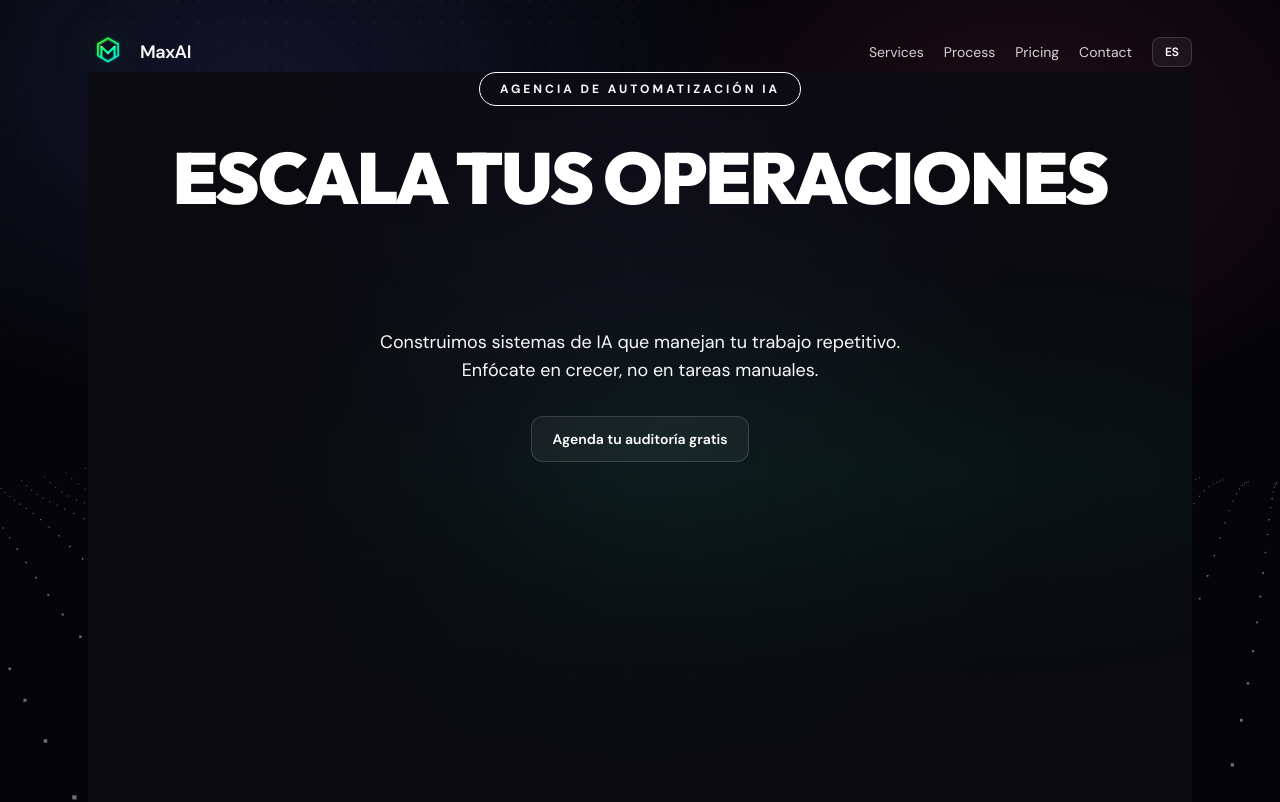
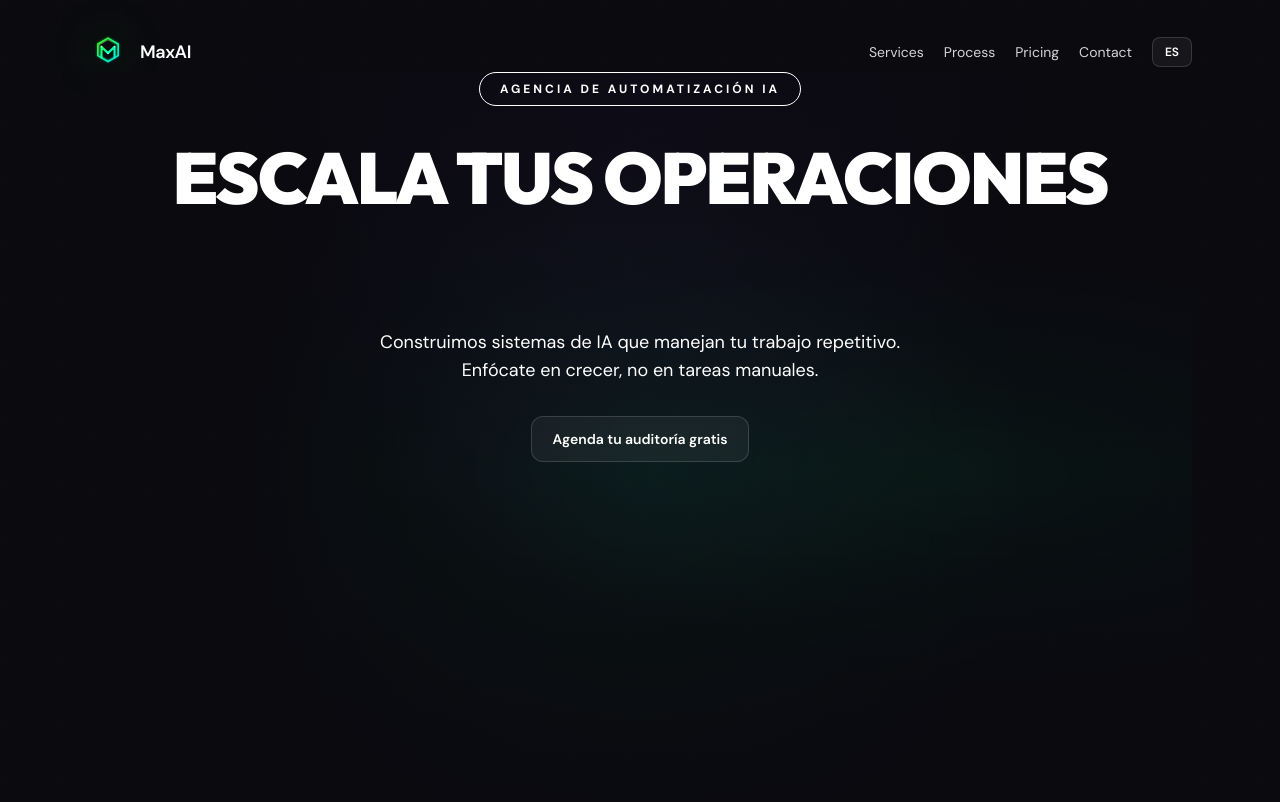
Before and after one commit to MaxSosaD/maxai-agency-site, a Next.js app: page /en in a window 1280 px wide. Shown: the top 802 px of the page. Built offline with nearby package versions, Linux system fonts and the light colour scheme.

Commit message:
Fix: quitar DottedSurface con Three.js, fondo limpio

```diff
--- a/src/components/SiteShell.tsx
+++ b/src/components/SiteShell.tsx
@@ -1,5 +1,4 @@
 import type { Locale } from "@/lib/i18n";
-import { DottedSurface } from "@/components/DottedSurface";
 import { SiteHeader } from "@/components/SiteHeader";
 
 export function SiteShell({
@@ -10,17 +9,27 @@ export function SiteShell({
   children: React.ReactNode;
 }) {
   return (
-    <div className="relative min-h-dvh overflow-hidden bg-[#050507] text-zinc-50">
-      <DottedSurface />
+    <div className="relative min-h-dvh overflow-hidden bg-[#0a0a0f] text-white">
+      {/* Fondo simple como maxai-agents */}
+      <div className="fixed inset-0 z-0">
+        <div className="absolute inset-0 bg-[#0a0a0f]" />
+        <div
+          className="absolute inset-0 opacity-20"
+          style={{
+            backgroundImage: `linear-gradient(rgba(255,255,255,0.03) 1px, transparent 1px), linear-gradient(90deg, rgba(255,255,255,0.03) 1px, transparent 1px)`,
+            backgroundSize: '60px 60px'
+          }}
+        />
+      </div>
       <div className="relative z-10 mx-auto max-w-6xl px-6 py-8">
         <SiteHeader locale={locale} />
 
         {children}
 
-        <footer className="mt-20 border-t border-white/10 pt-8 text-xs text-zinc-400">
+        <footer className="mt-20 border-t border-[#2a2a3a] pt-8 text-xs text-[#94a3b8]">
           <div className="flex flex-col gap-2 sm:flex-row sm:items-center sm:justify-between">
             <div>© {new Date().getFullYear()} MaxAI. All rights reserved.</div>
-            <div className="text-zinc-500">
+            <div className="text-[#64748b]">
               {locale === "es"
                 ? "Pagos crypto: listo para fase 2."
                 : "Crypto payments: ready for phase 2."}
```
